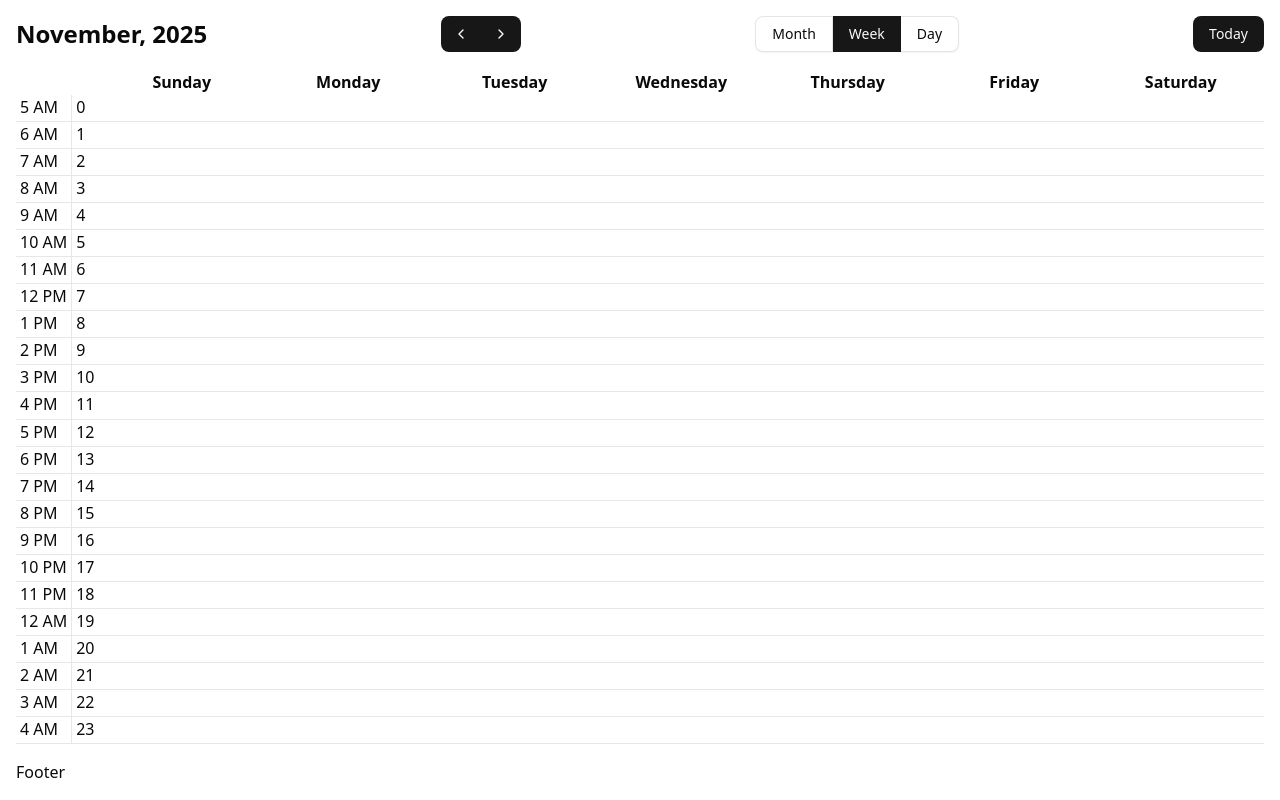
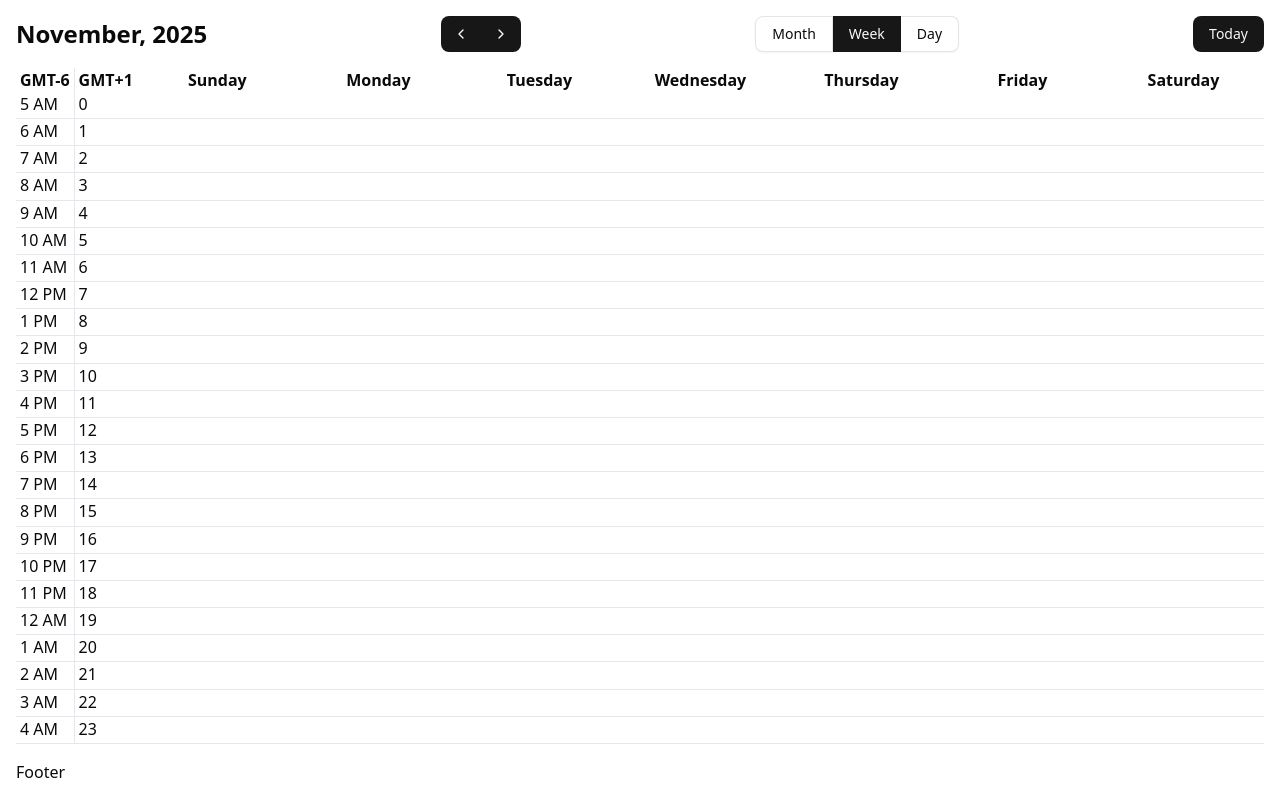
Before and after one commit to alehbelskidev/ab-calendar, a React (Vite) app: page / in a window 1280 px wide. Both pictures are taken after a click on the button "Week". Built offline with nearby package versions, Linux system fonts and the light colour scheme.

Commit message:
feat: time col headers

```diff
--- a/src/App.tsx
+++ b/src/App.tsx
@@ -14,6 +14,7 @@ import {
 	CalendarProvider,
 	CalendarRoot,
 	CalendarTimeCol,
+	CalendarTimeColHeader,
 	CalendarTodayButton,
 	CalendarViewSwitcher,
 	CalendarViewSwitcherButton,
@@ -58,8 +59,12 @@ function App() {
 							</CalendarMonthGrid>
 						</CalendarMonthView>
 						<CalendarWeekView>
-							<CalendarTimeCol format="h A" hourStart={5} />
-							<CalendarTimeCol format="H" />
+							<CalendarTimeCol format="h A" hourStart={5}>
+								<CalendarTimeColHeader>GMT-6</CalendarTimeColHeader>
+							</CalendarTimeCol>
+							<CalendarTimeCol format="H">
+								<CalendarTimeColHeader>GMT+1</CalendarTimeColHeader>
+							</CalendarTimeCol>
 							<CalendarWeekHeader
 								onHeaderCellClick={(date) => console.log(date)}
 							/>
--- /dev/null
+++ b/src/calendar/content/calendar-time-col-header.tsx
@@ -0,0 +1,32 @@
+import { type HTMLAttributes, forwardRef } from "react"
+import { Slot } from "@radix-ui/react-slot"
+import { cn } from "@/lib/utils"
+
+type CalendarTimeColHeaderProps = HTMLAttributes<HTMLDivElement> & {
+	asChild?: boolean
+	divider?: boolean
+}
+
+const CalendarTimeColHeader = forwardRef<
+	HTMLDivElement,
+	CalendarTimeColHeaderProps
+>(({ asChild = false, className, divider = false, ...props }, ref) => {
+	const Comp = asChild ? Slot : "div"
+
+	return (
+		<Comp
+			data-slot="calendar-time-col-header"
+			ref={ref}
+			className={cn(
+				"px-1 font-semibold flex items-center justify-center",
+				divider && "border-l border-gray-200",
+				className
+			)}
+			{...props}
+		/>
+	)
+})
+
+CalendarTimeColHeader.displayName = "CalendarTimeColHeader"
+
+export default CalendarTimeColHeader
--- a/src/calendar/content/calendar-time-col.tsx
+++ b/src/calendar/content/calendar-time-col.tsx
@@ -1,5 +1,12 @@
 import dayjs from "dayjs"
-import { type HTMLAttributes, useMemo } from "react"
+import {
+	type HTMLAttributes,
+	Children,
+	cloneElement,
+	type ReactNode,
+	useMemo,
+	isValidElement,
+} from "react"
 import { cn } from "@/lib/utils"
 
 type CalendarTimeColProps = HTMLAttributes<HTMLDivElement> & {
@@ -8,6 +15,7 @@ type CalendarTimeColProps = HTMLAttributes<HTMLDivElement> & {
 	format?: string
 	index?: number
 	total?: number
+	children?: ReactNode
 }
 
 const CalendarTimeCol = ({
@@ -17,8 +25,17 @@ const CalendarTimeCol = ({
 	index = 1,
 	total = 1,
 	className,
+	children,
 }: CalendarTimeColProps) => {
-	console.log("index", index, total)
+	const divider = total > 1 && index > 1
+	const updatedChildren = Children.map(children, (child) => {
+		if (!isValidElement(child)) return child
+		return cloneElement(child, {
+			divider,
+			...(child.props as HTMLAttributes<HTMLDivElement>),
+		} as { divider: boolean; props: HTMLAttributes<HTMLDivElement> })
+	})
+
 	const cols = useMemo(() => {
 		return new Array(24).fill(0).map((_, index) => {
 			const hour = index + hourStart
@@ -35,12 +52,13 @@ const CalendarTimeCol = ({
 
 	return (
 		<>
+			{updatedChildren}
 			{cols.map(({ title, key, row, col }) => (
 				<div
 					key={key}
 					className={cn(
 						"border-b border-gray-200 px-1",
-						total > 1 && index > 1 && "border-l",
+						divider && "border-l",
 						className
 					)}
 					style={{
--- a/src/calendar/content/week/calendar-week-view.tsx
+++ b/src/calendar/content/week/calendar-week-view.tsx
@@ -82,8 +82,11 @@ const CalendarWeekView = ({
 	return (
 		<div
 			data-calendar-view="week"
-			className={cn("w-full h-full grid grid-rows-25 flex-1", className)}
-			style={{ gridTemplateColumns }}
+			className={cn("w-full h-full grid flex-1", className)}
+			style={{
+				gridTemplateColumns,
+				gridTemplateRows: "max-content repeat(24, 1fr)",
+			}}
 			{...props}
 		>
 			{updatedChildren}
--- a/src/calendar/index.ts
+++ b/src/calendar/index.ts
@@ -3,6 +3,7 @@ export { default as CalendarRoot } from "./calendar-root"
 export { default as CalendarContent } from "./content/calendar-content"
 export { default as CalendarDayView } from "./content/calendar-day-view"
 export { default as CalendarTimeCol } from "./content/calendar-time-col"
+export { default as CalendarTimeColHeader } from "./content/calendar-time-col-header"
 export { default as CalendarMonthCellButton } from "./content/month/calendar-month-cell-button"
 export { default as CalendarMonthGrid } from "./content/month/calendar-month-grid"
 export { default as CalendarMonthHeader } from "./content/month/calendar-month-header"
```
